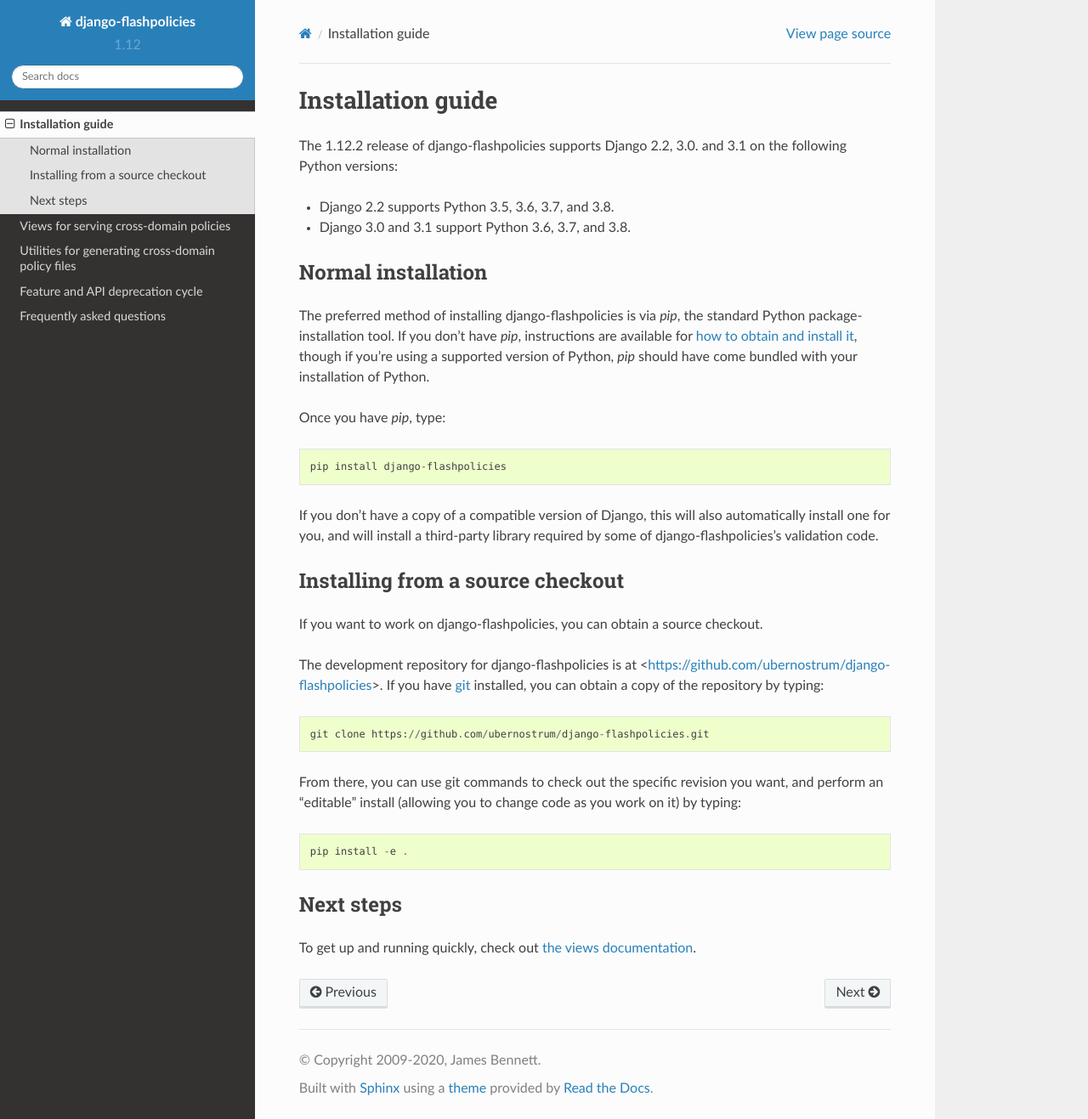
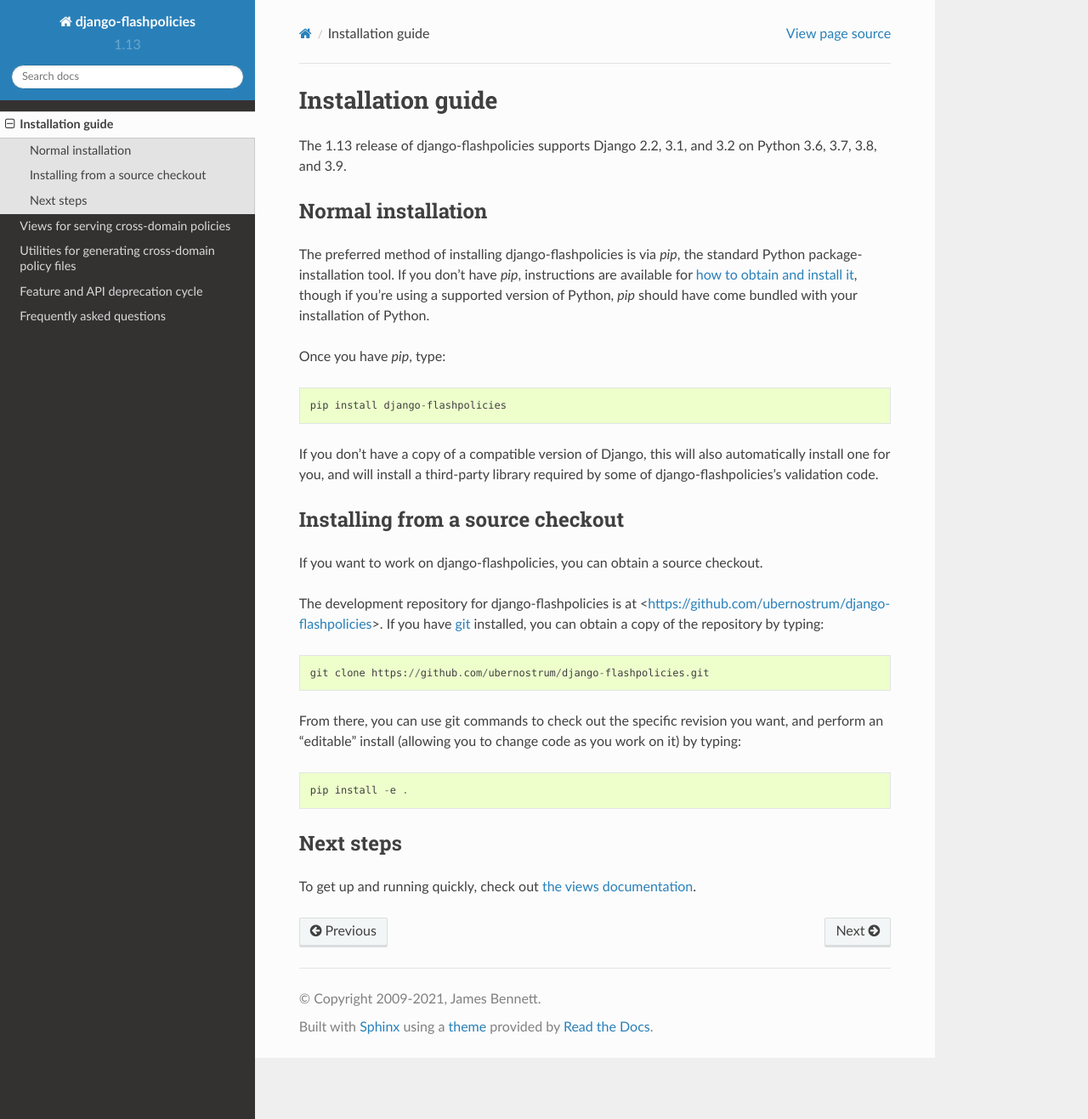
Before and after one commit to ubernostrum/django-flashpolicies, a Sphinx documentation site: the page built from docs/install.rst, in a window 1280 px wide and 1317 px high. Shown: the whole window at 85% size. Built offline with Sphinx 7.4.7 and the Read the Docs theme 2.0.0, drawn with Linux system fonts in a browser that asks for light colours.

Commit message:
Prep a release.

```diff
--- a/docs/conf.py
+++ b/docs/conf.py
@@ -9,9 +9,9 @@
 source_suffix = ".rst"
 master_doc = "index"
 project = "django-flashpolicies"
-copyright = "2009-2020, James Bennett"
-version = "1.12"
-release = "1.12.2"
+copyright = "2009-2021, James Bennett"
+version = "1.13"
+release = "1.13"
 exclude_trees = ["_build"]
 pygments_style = "sphinx"
 htmlhelp_basename = "django-flashpoliciesdoc"
--- a/docs/faq.rst
+++ b/docs/faq.rst
@@ -88,8 +88,8 @@
 What versions of Django and Python are supported?
 -------------------------------------------------
 
-As of django-flashpolicies |release|, Django 2.2, 3.0, and 3.1 are
-supported, on Python 3.5 (Django 2.2 only), 3.6, 3.7, and 3.8.
+As of django-flashpolicies |release|, Django 2.2, 3.1, and 3.2 are
+supported, on Python 3.6, 3.7, 3.8, and 3.9.
 
 
 I found a bug or want to make an improvement!
--- a/docs/install.rst
+++ b/docs/install.rst
@@ -5,11 +5,7 @@
 ==================
 
 The |release| release of django-flashpolicies supports Django 2.2,
-3.0. and 3.1 on the following Python versions:
-
-* Django 2.2 supports Python 3.5, 3.6, 3.7, and 3.8.
-
-* Django 3.0 and 3.1 support Python 3.6, 3.7, and 3.8.
+3.1, and 3.2 on Python 3.6, 3.7, 3.8, and 3.9.
 
 
 Normal installation
--- a/runtests.py
+++ b/runtests.py
@@ -9,6 +9,8 @@
 
 import os
 import sys
+
+from django.utils.crypto import get_random_string
 
 
 APP_DIR = os.path.abspath(os.path.dirname(__file__))
@@ -35,6 +37,7 @@
         "django.contrib.sessions.middleware.SessionMiddleware",
         "django.contrib.auth.middleware.AuthenticationMiddleware",
     ),
+    "SECRET_KEY": get_random_string(12),
     "SITE_ID": 1,
     "TEMPLATES": [
         {
```
Also changed, not shown: setup.py (+5 -5 lines), 1 other file.
